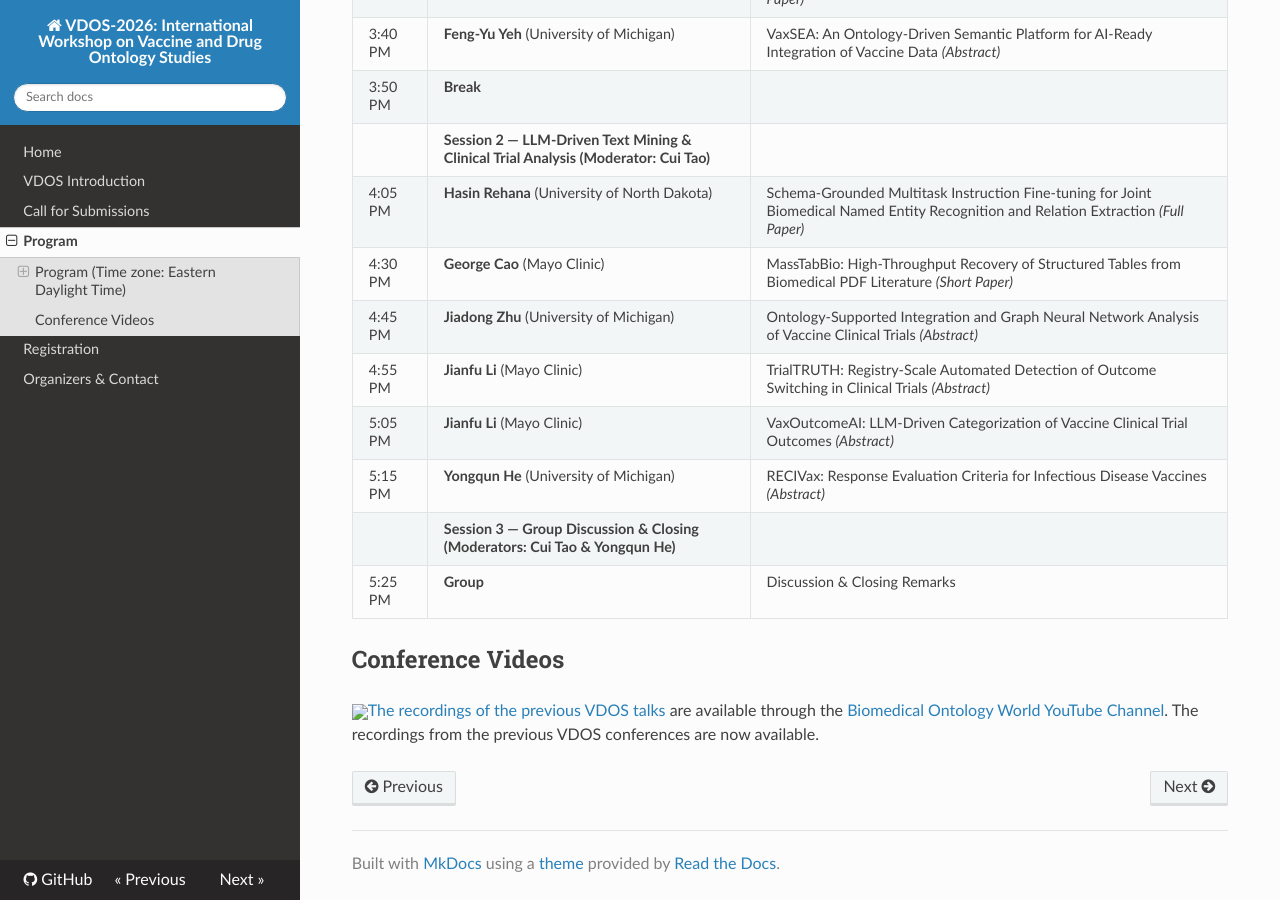
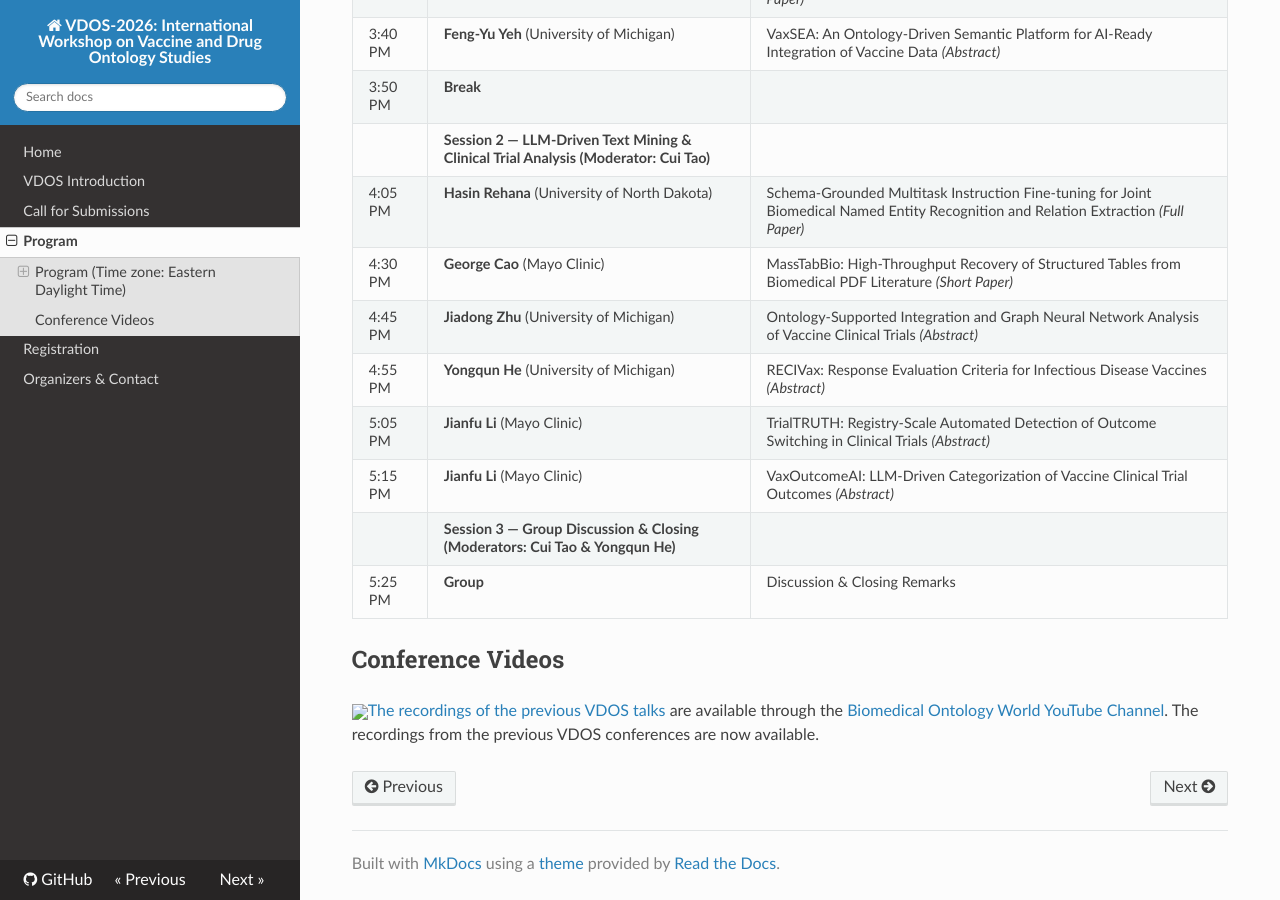
Before and after one commit to vdos-workshop/vdos2026, an MkDocs documentation site: the page built from docs/program.md, in a window 1280 px wide and 900 px high, scrolled down 842 px. Built offline with MkDocs 1.6.1, drawn with Linux system fonts in a browser that asks for light colours; nearby versions of some CDN libraries.

Commit message:
docs(program): move He RECIVax to 4:55 PM, shift Jianfu Li talks down
Reorder Session 2 abstracts and regenerate the downloadable program PDF.
Time slots unchanged; RECIVax moves up, both Jianfu Li talks shift +10 min.

🗿 MoAI <email@mo.ai.kr>

```diff
--- a/docs/program.md
+++ b/docs/program.md
@@ -25,9 +25,9 @@
 | 4:05 PM | **Hasin Rehana** (University of North Dakota) | Schema-Grounded Multitask Instruction Fine-tuning for Joint Biomedical Named Entity Recognition and Relation Extraction *(Full Paper)* |
 | 4:30 PM | **George Cao** (Mayo Clinic) | MassTabBio: High-Throughput Recovery of Structured Tables from Biomedical PDF Literature *(Short Paper)* |
 | 4:45 PM | **Jiadong Zhu** (University of Michigan) | Ontology-Supported Integration and Graph Neural Network Analysis of Vaccine Clinical Trials *(Abstract)* |
-| 4:55 PM | **Jianfu Li** (Mayo Clinic) | TrialTRUTH: Registry-Scale Automated Detection of Outcome Switching in Clinical Trials *(Abstract)* |
-| 5:05 PM | **Jianfu Li** (Mayo Clinic) | VaxOutcomeAI: LLM-Driven Categorization of Vaccine Clinical Trial Outcomes *(Abstract)* |
-| 5:15 PM | **Yongqun He** (University of Michigan) | RECIVax: Response Evaluation Criteria for Infectious Disease Vaccines *(Abstract)* |
+| 4:55 PM | **Yongqun He** (University of Michigan) | RECIVax: Response Evaluation Criteria for Infectious Disease Vaccines *(Abstract)* |
+| 5:05 PM | **Jianfu Li** (Mayo Clinic) | TrialTRUTH: Registry-Scale Automated Detection of Outcome Switching in Clinical Trials *(Abstract)* |
+| 5:15 PM | **Jianfu Li** (Mayo Clinic) | VaxOutcomeAI: LLM-Driven Categorization of Vaccine Clinical Trial Outcomes *(Abstract)* |
 | | **Session 3 — Group Discussion & Closing (Moderators: Cui Tao & Yongqun He)** | |
 | 5:25 PM | **Group** | Discussion & Closing Remarks |
 
```
Also changed, not shown: 1 other file.
